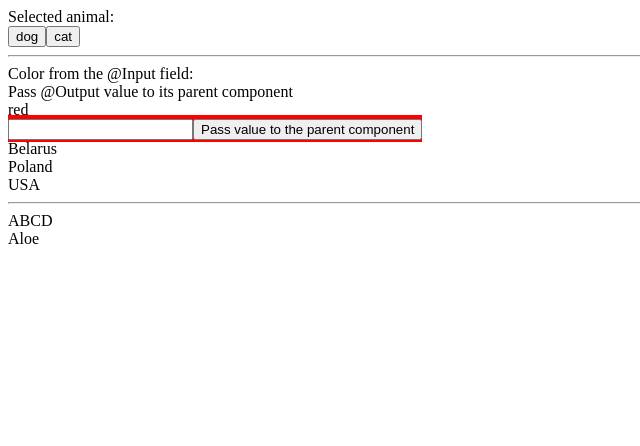
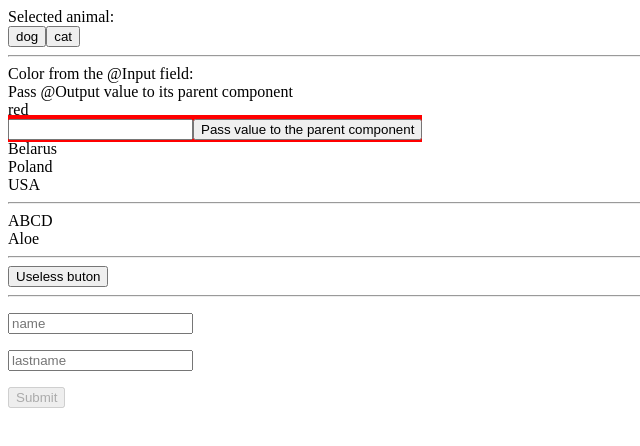
Before and after one commit to AliakseiLasevich/angular_project, an Angular app: page / in a window 1280 px wide. Shown: the top 446 px of the page, without its empty margins (0-640 px from the left). Built offline with nearby package versions, Linux system fonts and the light colour scheme.

Commit message:
13. Created form with standard validators

```diff
--- a/src/app/app.component.html
+++ b/src/app/app.component.html
@@ -24,4 +24,7 @@
   <hr>
   <span>{{'abcdefg' | slice: 0:4 | uppercase }}</span>
   <div> {{ 'Arbue' | customPipe}}</div>
+
+  <hr>
+  <app-super-form></app-super-form>
 </div>
--- a/src/app/app.component.ts
+++ b/src/app/app.component.ts
@@ -20,11 +20,11 @@ export class AppComponent implements OnInit, OnDestroy{
   }
 
   ngOnInit(): void {
-    alert("component initiated")
+    console.log("component initiated")
   }
 
   ngOnDestroy(): void {
-    alert("component destroyed")
+    console.log("component destroyed")
   }
 
     printItemToConsole(newItem: string) {
--- /dev/null
+++ b/src/app/super-form/super-form.component.html
@@ -0,0 +1,22 @@
+<form [formGroup]="ivanForm" (ngSubmit)="submit()">
+
+  <!--  type="button" disables default button behavior to prevent page reload -->
+  <button type="button">Useless buton</button>
+  <hr>
+
+  <p>
+    <input id="firstName" type="text" placeholder="name" formControlName="firstName">
+    <span *ngIf="ivanForm.get('firstName')!.invalid   &&
+                 ivanForm.get('firstName')!.touched">   Only Ivan please  </span>
+
+
+  <p>
+    <input id="lastName" type="text" placeholder="lastname" formControlName="lastName">
+    <span *ngIf="ivanForm.get('lastName')!.invalid   &&
+                 ivanForm.get('lastName')!.touched">   Only Ivanov please </span>
+  </p>
+
+  <p>
+    <button type="submit" [disabled]="ivanForm.invalid">Submit</button>
+  </p>
+</form>
--- /dev/null
+++ b/src/app/super-form/super-form.component.ts
@@ -0,0 +1,26 @@
+import {Component, OnInit} from '@angular/core';
+import {FormGroup, FormControl, Validators, ValidatorFn} from "@angular/forms";
+
+@Component({
+  selector: 'app-super-form',
+  templateUrl: './super-form.component.html',
+  styleUrls: ['./super-form.component.scss']
+})
+export class SuperFormComponent implements OnInit {
+
+  ivanForm: FormGroup;
+
+  constructor() {
+    this.ivanForm = new FormGroup({
+      firstName: new FormControl('', Validators.compose([Validators.pattern('Ivan'), Validators.required])),
+      lastName: new FormControl('', Validators.compose([Validators.pattern('Ivanov'), Validators.required]))
+    });
+  }
+
+  ngOnInit(): void {
+  }
+
+  submit() {
+    console.log(this.ivanForm);
+  }
+}
```
Also changed, not shown: src/app/app.module.ts (+12 -8 lines), src/app/super-form/super-form.component.scss (added), 1 other file (tests, documents, lock files or other folders).
